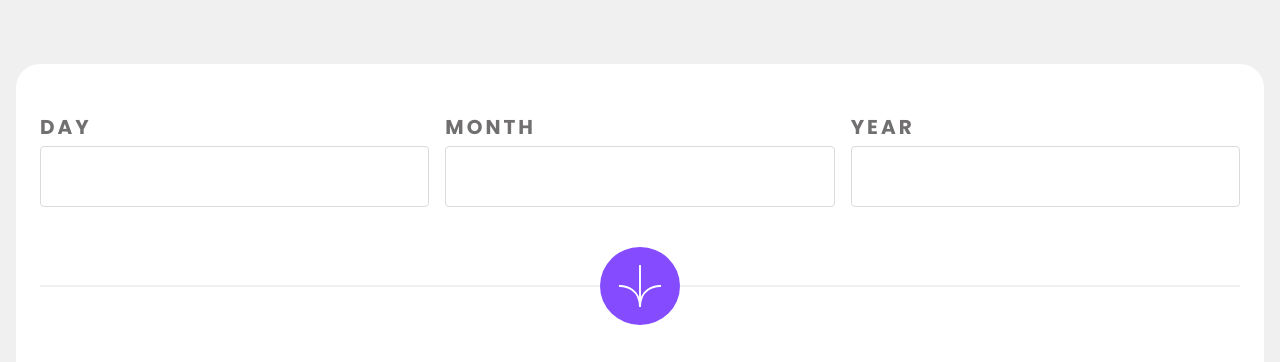
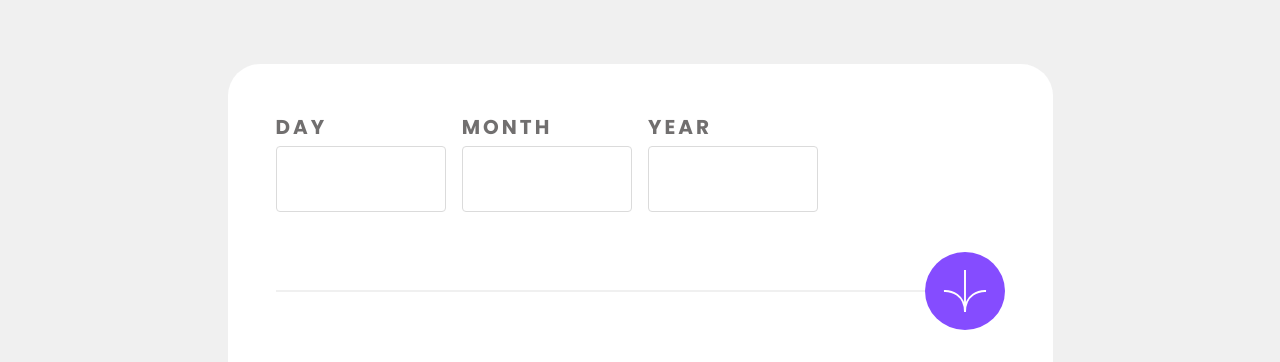
Before and after one commit to HeberRios/age-calculator-app, a plain HTML site: page index.html in a window 1280 px wide. Shown: the top 362 px of the page. Drawn offline with Linux system fonts and the light colour scheme.

Commit message:
Add styles for the desktop version
The necessary styles to match the desktop version of the design were
added.

```diff
--- a/style.css
+++ b/style.css
@@ -152,6 +152,8 @@ body {
 /* AGE CALCULATOR COMPONENT STYLES */
 
 .age-calculator-component {
+    min-width: 21.4375rem;
+    max-width: 32.8125rem;
     display: flex;
     flex-direction: column;
     gap: 2.5rem;
@@ -164,7 +166,7 @@ body {
 
 .data-input-form {
     display: grid;
-    grid-template-columns: repeat(3, minmax(87px, 33%));
+    grid-template-columns: repeat(3, minmax(5.4375rem, 33%));
     column-gap: 1rem;
 }
 
@@ -182,9 +184,9 @@ body {
 
     & input {
         padding: 0.5rem 0.75rem;
-        border: 1px solid var(--clr-light-grey);
+        border: 0.0625rem solid var(--clr-light-grey);
         border-radius: 0.25rem;
-        font-size: clamp(1rem, 2.25dvw, var(--fs-inputs));
+        font-size: clamp(1rem, 3dvw, var(--fs-inputs));
     }
 }
 
@@ -199,7 +201,7 @@ body {
     }
 
     & .line {
-        border-bottom: 2px solid var(--clr-off-white);
+        border-bottom: 0.125rem solid var(--clr-off-white);
     }
 
     & button.calculate-btn {
@@ -223,10 +225,36 @@ body {
     display: flex;
     gap: 0.75rem;
     align-items: center;
-    font-size: clamp(2.75rem, 7.5dvw, 3.75rem);
+    font-size: clamp(2.75rem, 6.75dvw, 4rem);
     font-family: var(--ff-italic-extra-bold);
 
     & .result-number {
         color: var(--clr-purple);
     }
 }
+
+@media (min-width: 48rem) {
+    body {
+        padding: 4rem;
+    }
+
+    main {
+        overflow: auto;
+    }
+
+    .age-calculator-component {
+        max-width: 51.5625rem;
+        padding: 3rem;
+        border-radius: 2rem 2rem 12rem 2rem;
+    }
+
+    .data-input-form {
+        grid-template-columns: repeat(4, minmax(22.5%, 12.5rem));
+    }
+
+    .middle-container {
+        & button.calculate-btn {
+            justify-self: end;
+        }
+    }
+}
```
